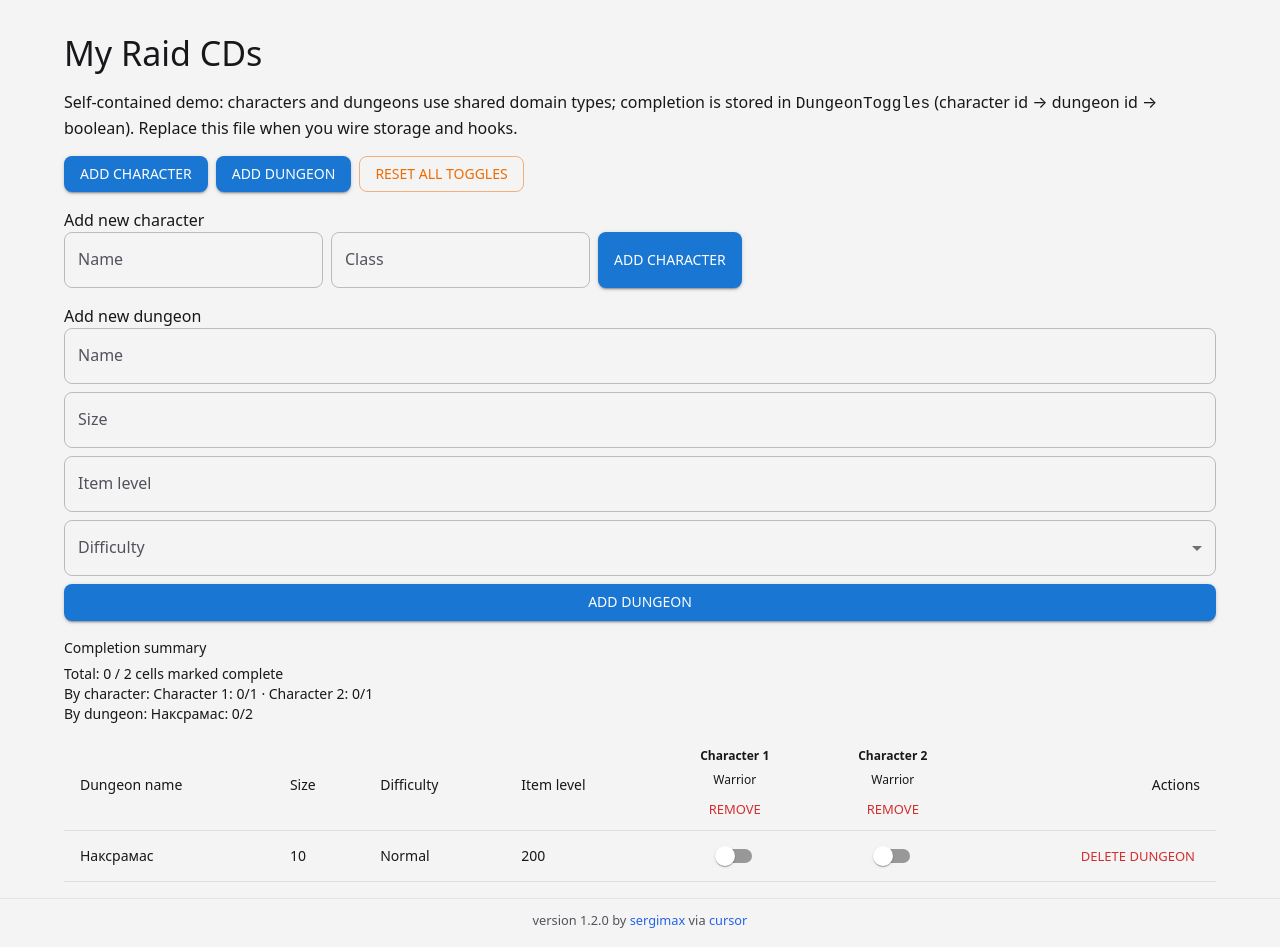
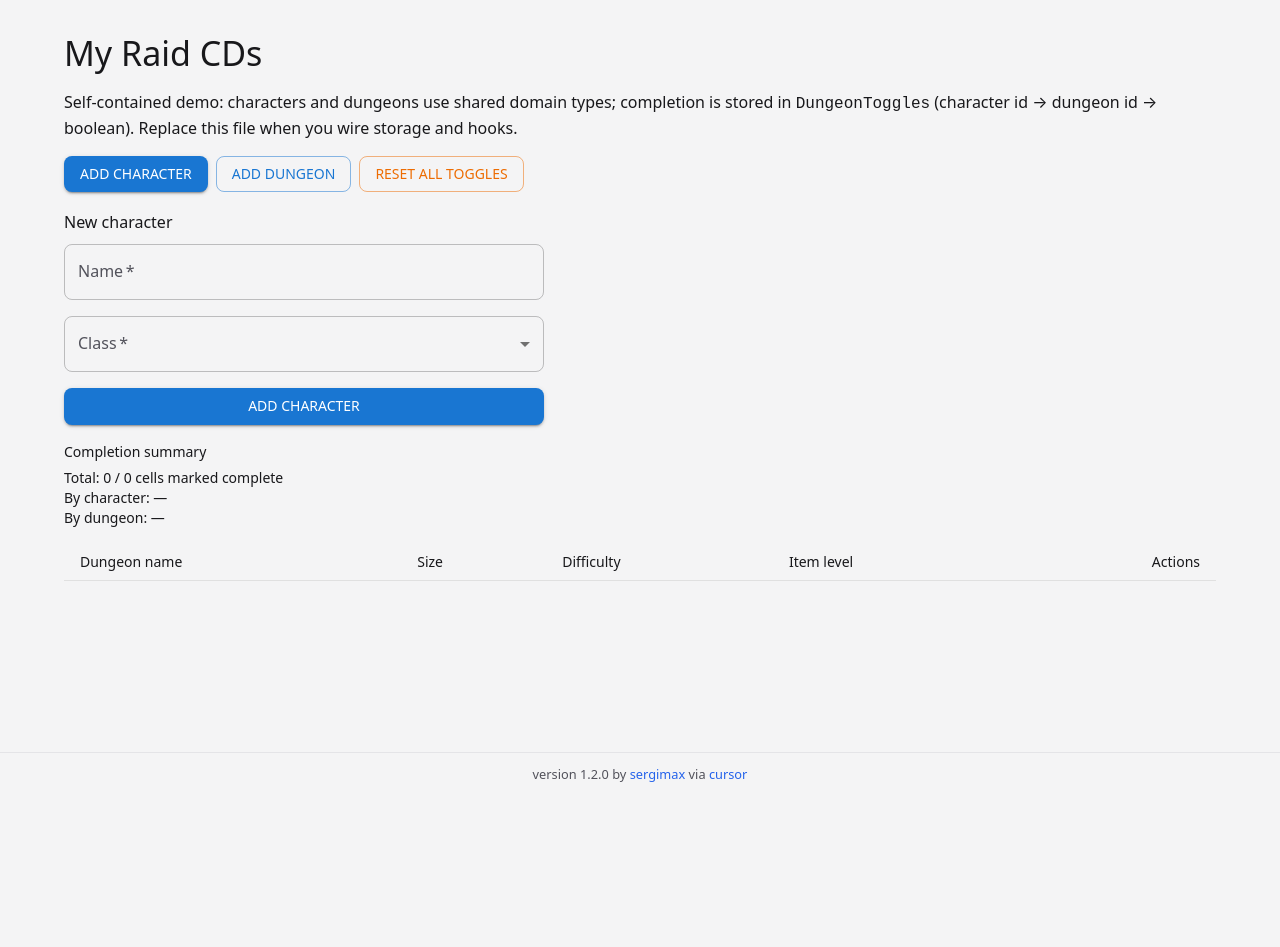
Before and after one commit to sergimax/my-raid-cds, a React (Vite) app: page / in a window 1280 px wide. Both pictures are taken after a click on the button "ADD CHARACTER". After the commit the page ends 800 px from the top, so only its background shows below. Built offline with nearby package versions, Linux system fonts and the light colour scheme.

Commit message:
refactor(App): implement character and dungeon form handling with validation, improve state management, and clean up sample data generation

```diff
--- a/src/App.tsx
+++ b/src/App.tsx
@@ -1,7 +1,7 @@
 import { AppFooter } from "./components/index.ts";
 import "./App.css";
 import {
-  Alert,
+  // TODO error handling with Alert,
   Box,
   Button,
   Container,
@@ -20,19 +20,25 @@ import {
   TextField,
   Typography,
 } from "@mui/material";
+import type { FormEvent } from "react";
 import { useCallback, useMemo, useState } from "react";
 import {
   Classes,
-  ClassName,
+  type CharacterClass,
   type CharacterRecord,
 } from "./types/characters.ts";
 import {
   DungeonDifficulty,
+  DungeonSizes,
   type DungeonRecord,
   type DungeonSize,
   type DungeonToggles,
 } from "./types/dungeons.ts";
 import { generateUUID } from "./uuid.ts";
+
+// TODO move to types/dungeons.ts ?
+type DungeonDifficultyOption =
+  (typeof DungeonDifficulty)[keyof typeof DungeonDifficulty];
 
 /** Static columns for the dungeon table. */
 const STATIC_COLUMNS: ReadonlyArray<{
@@ -62,48 +68,42 @@ function formatDungeonCell(
   return String(dungeon[columnKey]);
 }
 
-/**
- * Create a sample character.
- * @param existingCount - The number of existing characters.
- * @returns The sample character.
- *
- * TODO убрать из финального кода
- */
-function createSampleCharacter(existingCount: number): CharacterRecord {
-  const warriorClass = Classes.find(
-    (characterClass) => characterClass.name === ClassName.Warrior,
-  )!;
-  return {
-    id: generateUUID(),
-    name: `Character ${existingCount + 1}`,
-    class: warriorClass,
-  };
-}
-
-/**
- * Create a sample dungeon.
- * @returns The sample dungeon.
- *
- * TODO убрать из финального кода
- */
-function createSampleDungeon(): DungeonRecord {
-  return {
-    id: generateUUID(),
-    name: "Наксрамас",
-    size: 10 as DungeonSize,
-    itemLevel: [200],
-    difficulty: DungeonDifficulty.NORMAL,
-  };
+function parseItemLevelInput(text: string): number[] {
+  const segments = text
+  // TODO move to utils/parse-item-level-input.ts ?
+  // TODO add processing of different separators like - / .. ...
+    .split(/[/,]+/)
+    .map((segment) => segment.trim())
+    .filter(Boolean);
+  return segments
+    .map((segment) => Number(segment))
+    .filter((value) => Number.isFinite(value));
 }
 
 function App() {
-  const [characters, setCharacters] = useState<CharacterRecord[]>(() => [
-    createSampleCharacter(0),
-  ]);
-  const [dungeons, setDungeons] = useState<DungeonRecord[]>(() => [
-    createSampleDungeon(),
-  ]);
+  // TODO separation of logic for forms and data handling ?
+  // TODO use hooks for forms ?
+  // TODO use zod for validation ?
+  // TODO use state manager ?
+  const [characters, setCharacters] = useState<CharacterRecord[]>([]);
+  const [dungeons, setDungeons] = useState<DungeonRecord[]>([]);
   const [dungeonToggles, setDungeonToggles] = useState<DungeonToggles>({});
+
+  const [showCharacterForm, setShowCharacterForm] = useState(false);
+  const [showDungeonForm, setShowDungeonForm] = useState(false);
+
+  const [newCharacterName, setNewCharacterName] = useState("");
+  const [newCharacterClass, setNewCharacterClass] = useState<CharacterClass | "">(
+    "",
+  );
+  const [characterFormError, setCharacterFormError] = useState("");
+
+  const [newDungeonName, setNewDungeonName] = useState("");
+  const [newDungeonSize, setNewDungeonSize] = useState<DungeonSize>(10);
+  const [newDungeonItemLevelText, setNewDungeonItemLevelText] = useState("200");
+  const [newDungeonDifficulty, setNewDungeonDifficulty] =
+    useState<DungeonDifficultyOption>(DungeonDifficulty.NORMAL);
+  const [dungeonFormError, setDungeonFormError] = useState("");
 
   /**
    * Handle dungeon toggle.
@@ -127,22 +127,78 @@ function App() {
     [],
   );
 
-  const handleAddCharacter = useCallback(() => {
-    // TODO добавить валидацию на уникальность имени и класса
-    // TODO добавить сохранение в localStorage
-    // TODO использовать данные с формы
-    setCharacters((previous) => [
-      ...previous,
-      createSampleCharacter(previous.length),
-    ]);
-  }, []);
+  const handleCharacterFormSubmit = useCallback(
+    (event: FormEvent<HTMLFormElement>) => {
+      event.preventDefault();
+      setCharacterFormError("");
+      const trimmedName = newCharacterName.trim();
+      if (!trimmedName || !newCharacterClass) {
+        setCharacterFormError("Enter a name and choose a class.");
+        return;
+      }
+      const isDuplicate = characters.some(
+        (existing) =>
+          existing.name.toLowerCase() === trimmedName.toLowerCase() &&
+          existing.class?.name === newCharacterClass.name,
+      );
+      if (isDuplicate) {
+        setCharacterFormError(
+          "A character with this name and class already exists.",
+        );
+        return;
+      }
+      const newCharacter: CharacterRecord = {
+        id: generateUUID(),
+        name: trimmedName,
+        class: newCharacterClass,
+      };
+      setCharacters((previous) => [...previous, newCharacter]);
 
-  const handleAddDungeon = useCallback(() => {
-    // TODO добавить валидацию на уникальность имени и класса
-    // TODO добавить сохранение в localStorage
-    // TODO использовать данные с формы
-    setDungeons((previous) => [...previous, createSampleDungeon()]);
-  }, []);
+      // TODO unite as ResetFormValues ?
+      setNewCharacterName("");
+      setNewCharacterClass("");
+    },
+    [characters, newCharacterClass, newCharacterName],
+  );
+
+  const handleDungeonFormSubmit = useCallback(
+    (event: FormEvent<HTMLFormElement>) => {
+      event.preventDefault();
+      setDungeonFormError("");
+      const trimmedName = newDungeonName.trim();
+      if (!trimmedName) {
+        setDungeonFormError("Enter a dungeon name.");
+        return;
+      }
+      const itemLevels = parseItemLevelInput(newDungeonItemLevelText);
+      if (itemLevels.length === 0) {
+        setDungeonFormError(
+          "Enter at least one item level (e.g. 200 or range like 200 / 213).",
+        );
+        return;
+      }
+      const newDungeon: DungeonRecord = {
+        id: generateUUID(),
+        name: trimmedName,
+        size: newDungeonSize,
+        itemLevel: itemLevels,
+        difficulty: newDungeonDifficulty,
+      };
+      setDungeons((previous) => [...previous, newDungeon]);
+
+      // TODO unite as ResetFormValues ?
+      setNewDungeonName("");
+      setNewDungeonSize(10);
+      setNewDungeonItemLevelText("200");
+      setNewDungeonDifficulty(DungeonDifficulty.NORMAL);
+    },
+    [
+      newDungeonDifficulty,
+      newDungeonItemLevelText,
+      newDungeonName,
+      newDungeonSize,
+    ],
+  );
 
   const handleDeleteCharacter = useCallback((characterId: string) => {
     setCharacters((previous) =>
@@ -218,16 +274,22 @@ function App() {
 
           <Stack direction="row" spacing={1} sx={{ flexWrap: "wrap" }}>
             <Button
-              variant="contained"
+              variant={showCharacterForm ? "contained" : "outlined"}
               color="primary"
-              onClick={handleAddCharacter}
+              aria-expanded={showCharacterForm}
+              onClick={() => {
+                setShowCharacterForm((previous) => !previous);
+              }}
             >
               Add character
             </Button>
             <Button
-              variant="contained"
+              variant={showDungeonForm ? "contained" : "outlined"}
               color="primary"
-              onClick={handleAddDungeon}
+              aria-expanded={showDungeonForm}
+              onClick={() => {
+                setShowDungeonForm((previous) => !previous);
+              }}
             >
               Add dungeon
             </Button>
@@ -240,60 +302,155 @@ function App() {
             </Button>
           </Stack>
 
-          <Box>
-            <Typography>Add new character</Typography>
-            <Stack spacing={1}>
-              <FormControl>
-                <Stack spacing={1} direction="row">
-                  <TextField label="Name" name="name" />
-                  <TextField label="Class" name="class" />
+{/* TODO make a separate component for form */}
+          {showCharacterForm ? (
+            <Box>
+              <Typography variant="subtitle1" sx={{ mb: 1 }}>
+                New character
+              </Typography>
+              {/* TODO check what is noValidate doing? */}
+              <form onSubmit={handleCharacterFormSubmit} noValidate>
+                <Stack spacing={2} sx={{ maxWidth: 480 }}>
+                  <TextField
+                    label="Name"
+                    name="characterName"
+                    value={newCharacterName}
+                    onChange={(event) => {
+                      setNewCharacterName(event.target.value);
+                      setCharacterFormError("");
+                    }}
+                    required
+                    autoComplete="off"
+                  />
+                  <FormControl required>
+                    <InputLabel id="character-class-label">Class</InputLabel>
+                    <Select
+                      labelId="character-class-label"
+                      label="Class"
+                      name="characterClass"
+                      value={newCharacterClass === "" ? "" : newCharacterClass.name}
+                      onChange={(event) => {
+                        const selectedName = event.target.value;
+                        const selectedClass = Classes.find(
+                          (characterClass) => characterClass.name === selectedName,
+                        );
+                        setNewCharacterClass(selectedClass ?? "");
+                        setCharacterFormError("");
+                      }}
+                    >
+                      {/* TODO check if it possible to use image inside items */}
+                      {Classes.map((characterClass) => (
+                        <MenuItem
+                          key={characterClass.name}
+                          value={characterClass.name}
+                        >
+                          {characterClass.name}
+                        </MenuItem>
+                      ))}
+                    </Select>
+                  </FormControl>
                   <Button variant="contained" color="primary" type="submit">
                     Add character
                   </Button>
+                  {characterFormError ? (
+                    // TODO use Alert component ?
+                    <Typography color="error" variant="body2">
+                      {characterFormError}
+                    </Typography>
+                  ) : null}
                 </Stack>
-              </FormControl>
-              {/* TODO ошибки создания персонажа */}
-              {/* {true && (
-                <Alert severity="error">
-                  Ошибка создания персонажа: {false}
-                </Alert>
-              )} */}
-            </Stack>
-          </Box>
+              </form>
+            </Box>
+          ) : null}
 
-          <Box>
-            <Typography>Add new dungeon</Typography>
-            <Stack spacing={1}>
-              <FormControl>
-                <Stack spacing={1}>
-                  <TextField label="Name" name="name" />
-                  <TextField label="Size" name="size" />
-                  <TextField label="Item level" name="itemLevel" />
+          {showDungeonForm ? (
+            <Box>
+              <Typography variant="subtitle1" sx={{ mb: 1 }}>
+                New dungeon
+              </Typography>
+              {/* TODO check what is noValidate doing? */}
+              <form onSubmit={handleDungeonFormSubmit} noValidate>
+                <Stack spacing={2} sx={{ maxWidth: 480 }}>
+                  <TextField
+                    label="Name"
+                    name="dungeonName"
+                    value={newDungeonName}
+                    onChange={(event) => {
+                      setNewDungeonName(event.target.value);
+                      setDungeonFormError("");
+                    }}
+                    required
+                    autoComplete="off"
+                  />
+                  <FormControl required>
+                    <InputLabel id="dungeon-size-label">Size</InputLabel>
+                    <Select
+                      labelId="dungeon-size-label"
+                      label="Size"
+                      name="dungeonSize"
+                      value={newDungeonSize}
+                      onChange={(event) => {
+                        setNewDungeonSize(Number(event.target.value) as DungeonSize);
+                        setDungeonFormError("");
+                      }}
+                    >
+                      {/* TODO check if it possible to use image inside items */}
+                      {DungeonSizes.map((sizeOption) => (
+                        <MenuItem key={sizeOption} value={sizeOption}>
+                          {sizeOption}
+                        </MenuItem>
+                      ))}
+                    </Select>
+                  </FormControl>
+                  <TextField
+                    label="Item levels"
+                    name="dungeonItemLevels"
+                    value={newDungeonItemLevelText}
+                    onChange={(event) => {
+                      setNewDungeonItemLevelText(event.target.value);
+                      setDungeonFormError("");
+                    }}
+                    helperText="One or more values, separated by / or comma (e.g. 200 or 200 / 213)."
+                    required
+                    autoComplete="off"
+                  />
                   <FormControl>
-                    <InputLabel id="difficulty-label">Difficulty</InputLabel>
+                    <InputLabel id="dungeon-difficulty-label">
+                      Difficulty
+                    </InputLabel>
                     <Select
+                      labelId="dungeon-difficulty-label"
                       label="Difficulty"
-                      name="difficulty"
-                      labelId="difficulty-label"
+                      name="dungeonDifficulty"
+                      value={newDungeonDifficulty}
+                      onChange={(event) => {
+                        setNewDungeonDifficulty(
+                          event.target.value as DungeonDifficultyOption,
+                        );
+                        setDungeonFormError("");
+                      }}
                     >
-                      <MenuItem value="Normal">Normal</MenuItem>
-                      <MenuItem value="Heroic">Heroic</MenuItem>
+                      <MenuItem value={DungeonDifficulty.NORMAL}>
+                        {DungeonDifficulty.NORMAL}
+                      </MenuItem>
+                      <MenuItem value={DungeonDifficulty.HEROIC}>
+                        {DungeonDifficulty.HEROIC}
+                      </MenuItem>
                     </Select>
                   </FormControl>
                   <Button variant="contained" color="primary" type="submit">
                     Add dungeon
                   </Button>
+                  {dungeonFormError ? (
+                    // TODO use Alert component ?
+                    <Typography color="error" variant="body2">
+                      {dungeonFormError}
+                    </Typography>
+                  ) : null}
                 </Stack>
-              </FormControl>
-
-              {/* TODO ошибки создания подземелья */}
-              {/* {true && (
-                <Alert severity="error">
-                  Ошибка создания подземелья: {false}
-                </Alert>
-              )} */}
-            </Stack>
-          </Box>
+              </form>
+            </Box>
+          ) : null}
 
           <Box>
             <Typography variant="subtitle2" gutterBottom>
```
